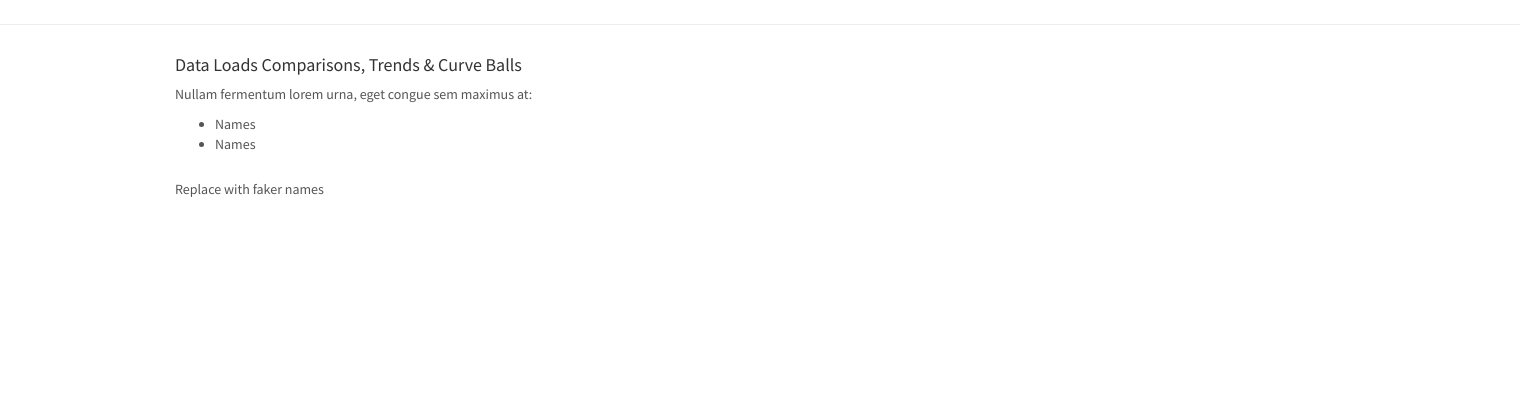
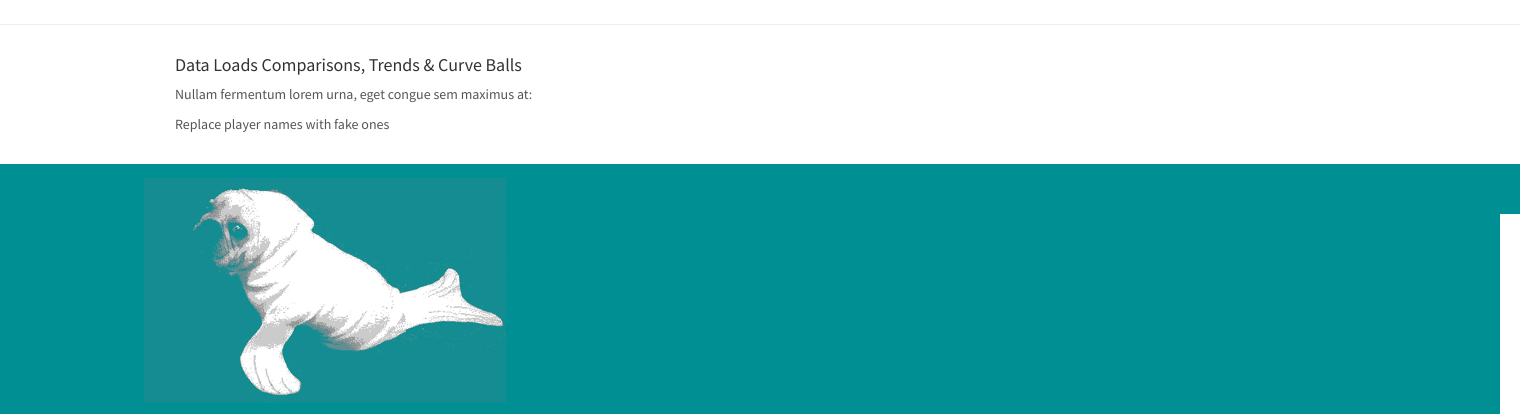
Before and after one commit to risatino/seadogz, a Flask app: page / in a window 1520 px wide. Shown: the part 1304-1718 px from the top of the page. Before the commit the page ends 1501 px from the top, so only its background shows below. Run offline with Flask 2, Linux system fonts and the light colour scheme; some libraries are stand-ins or nearby versions.

Commit message:
Updated seadog footer image

```diff
--- a/static/css/style.css
+++ b/static/css/style.css
@@ -2,3 +2,11 @@
   font-weight: 600;
   text-transform: uppercase;
 }
+
+.content {
+  min-height: calc(100vh - 70px);
+}
+.footer {
+  background-color: #009094;
+  height: 50px;
+}
--- a/templates/index.html
+++ b/templates/index.html
@@ -28,7 +28,8 @@
 
   </head>
 
-  <body>
+<body>
+  <div class="content">
 <!-- Navigation Start -->
     <nav class="navbar navbar-default static-top">
       <div class="container-fluid">
@@ -147,14 +148,11 @@
   <div class="row">
   <h4>Data Loads Comparisons, Trends & Curve Balls</h4>
     <p>Nullam fermentum lorem urna, eget congue sem maximus at: </p>
-      <ul>
-        <li>Names</li>
-        <li>Names</li>
-      </ul>
-    <p>Replace with faker names</p>
+    <p>Replace player names with fake ones</p>
   </div>
 </div>
 
+<br>
 <!-- HighCharts JS -->
     <script src="../static/js/highcharts.js"></script>
 
@@ -162,5 +160,13 @@
     <script src="https://ajax.googleapis.com/ajax/libs/jquery/1.12.4/jquery.min.js"></script>
     <!-- Include all compiled plugins (below), or include individual files as needed -->
     <script src="../static/js/bootstrap.min.js"></script>
-  </body>
+
+  <footer class="footer">
+    <img src="../static/images/seadog_footer.png" alt="footer-dog"/>
+  </footer>
+
+  </div>
+</body>
+
+
 </html>
```
Also changed, not shown: static/images/export_dog.png (added), static/images/seadog_footer.png (added).
